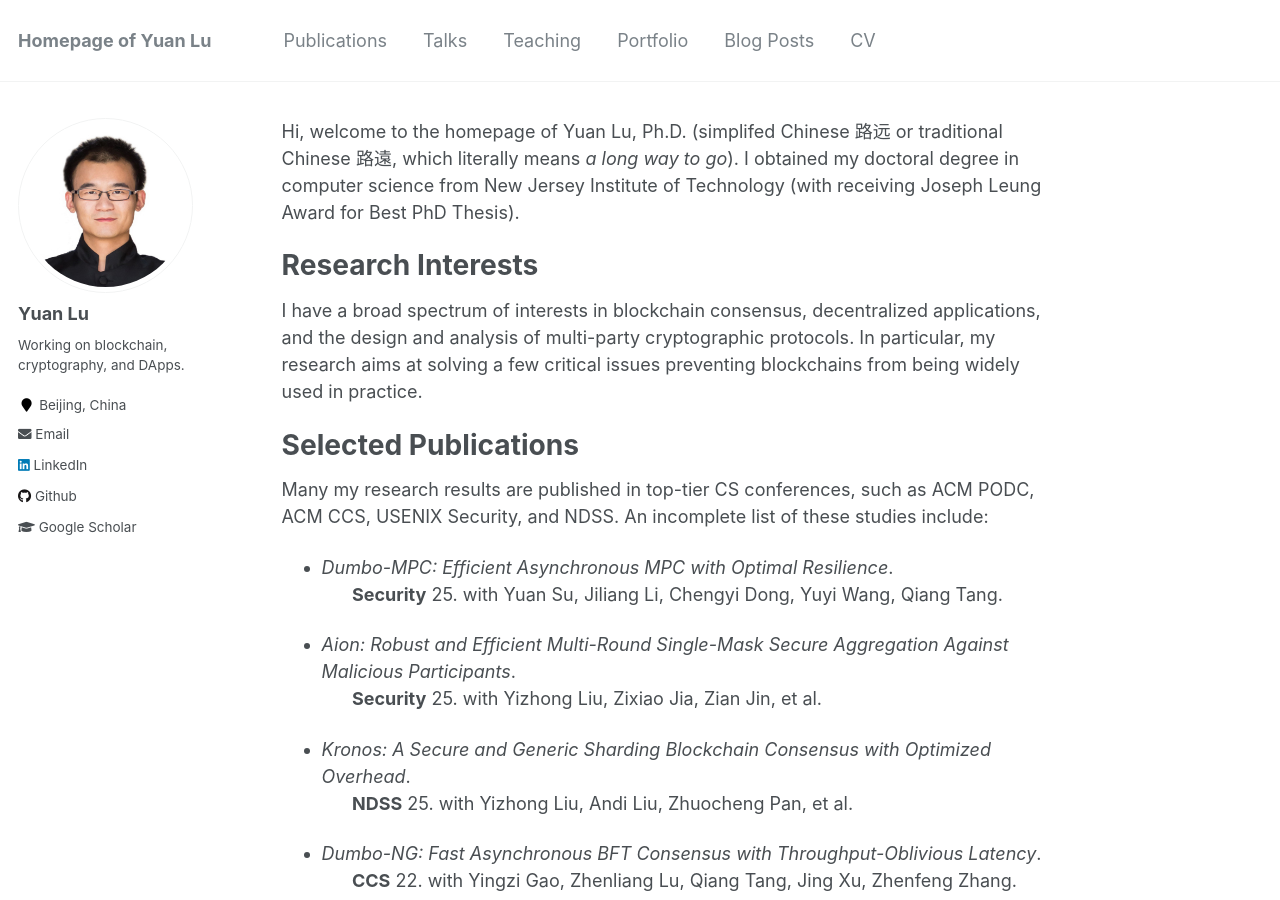
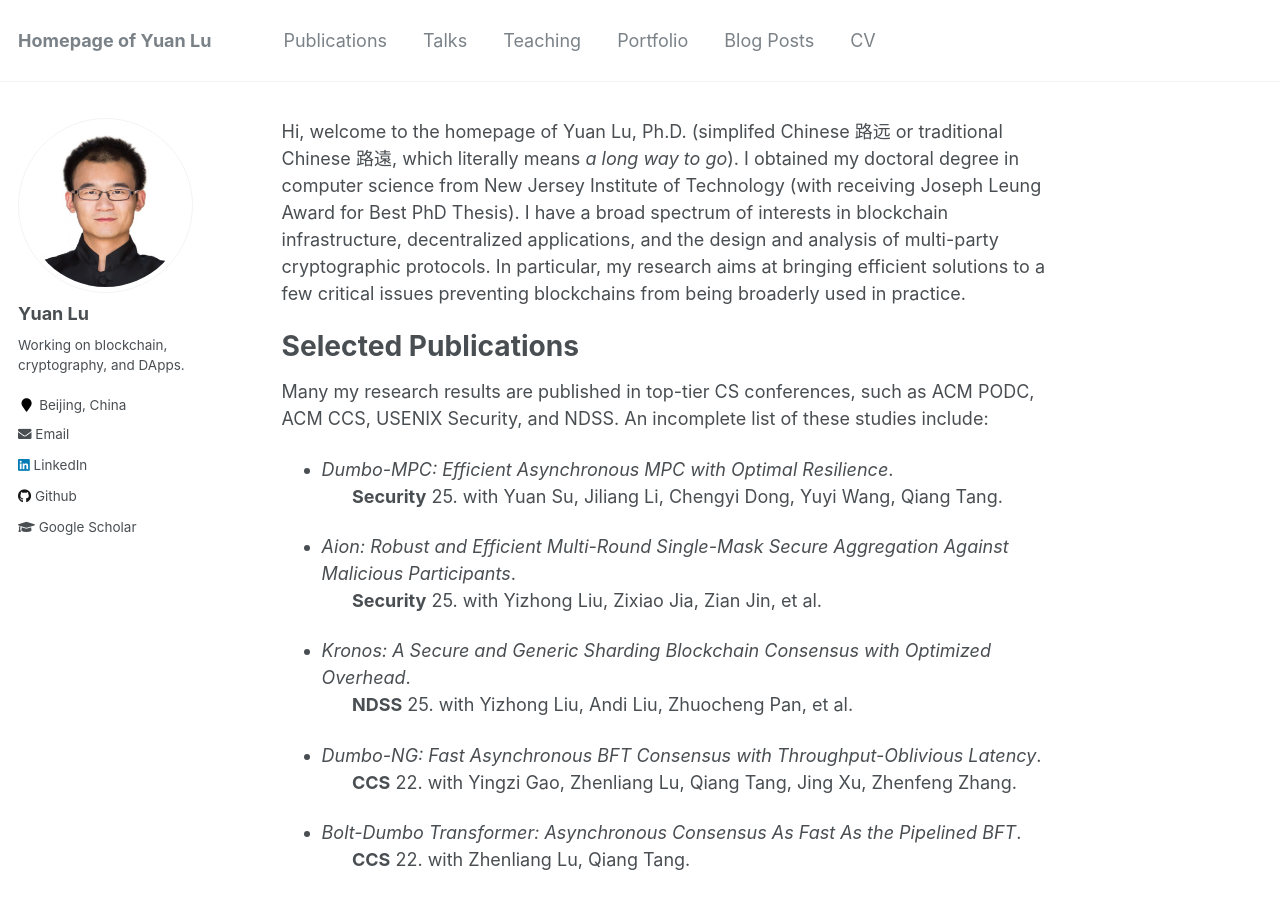
Before and after one commit to yylluu/yylluu.github.io, a Jekyll site: the page built from _pages/about.md, in a window 1280 px wide and 900 px high. Built offline with Jekyll 4.4.1, drawn with Linux system fonts in a browser that asks for light colours.

Commit message:
Update about.md

```diff
--- a/_pages/about.md
+++ b/_pages/about.md
@@ -7,12 +7,7 @@
   - /about.html
 ---
 
-Hi, welcome to the homepage of Yuan Lu, Ph.D. (simplifed Chinese 路远 or traditional Chinese 路遠, which literally means *a long way to go*). I obtained my doctoral degree in computer science from New Jersey Institute of Technology (with receiving Joseph Leung Award for Best PhD Thesis).
-
-
-Research Interests
-======
-I have a broad spectrum of interests in blockchain consensus, decentralized applications, and the design and analysis of multi-party cryptographic protocols. In particular, my research aims at solving a few critical issues preventing blockchains from being widely used in practice.
+Hi, welcome to the homepage of Yuan Lu, Ph.D. (simplifed Chinese 路远 or traditional Chinese 路遠, which literally means *a long way to go*). I obtained my doctoral degree in computer science from New Jersey Institute of Technology (with receiving Joseph Leung Award for Best PhD Thesis). I have a broad spectrum of interests in blockchain infrastructure, decentralized applications, and the design and analysis of multi-party cryptographic protocols. In particular, my research aims at bringing efficient solutions to a few critical issues preventing blockchains from being broaderly used in practice.
 
 
 
```
